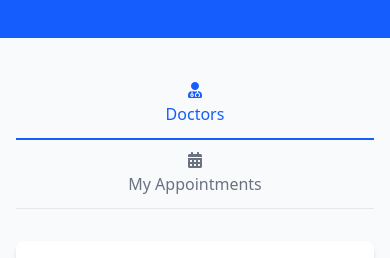
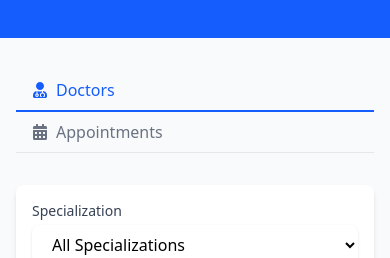
Before and after one commit to asmaaaman/doctory-website, a React (Vite) app: page / in a window 390 px wide. Shown: the part 354-612 px from the top of the page. Built offline with nearby package versions, Linux system fonts and the light colour scheme.

Commit message:
fix filter and search issue

```diff
--- a/src/pages/Home.tsx
+++ b/src/pages/Home.tsx
@@ -9,16 +9,26 @@ import AppointmentsCard from "../components/AppointmentsCard";
 const Home = () => {
   const appointments = useStore((state) => state.appointments);
   const getFilteredDoctors = useStore((s) => s.getFilteredDoctors);
+
+  useStore((s) => s.searchQuery);
+  useStore((s) => s.filter);
+
   const filteredDoctors = getFilteredDoctors();
 
   const [activeTab, setActiveTab] = useState<"doctors" | "appointments">(
     "doctors"
   );
 
+  // Update filtered doctors whenever filters or search change
+
   return (
     <main className="min-h-screen bg-gray-50">
       {/* Hero Section */}
-      <HeroSection onSearch={() => setActiveTab("doctors")} />
+      <HeroSection
+        onSearch={() => {
+          setActiveTab("doctors");
+        }}
+      />
 
       <div className="container mx-auto px-4 py-8">
         {/* Tabs Navigation */}
@@ -33,15 +43,14 @@ const Home = () => {
             role="tab"
             aria-selected={activeTab === "doctors"}
             aria-controls="doctors-panel"
-            tabIndex={activeTab === "doctors" ? 0 : -1}
-            className={`flex flex-col sm:flex-row items-center justify-center gap-1 sm:gap-2 px-4 py-3 w-full sm:w-auto font-medium focus:outline-none focus:ring-2 focus:ring-blue-500 ${
+            className={`flex items-center gap-2 px-4 py-2 ${
               activeTab === "doctors"
                 ? "text-blue-600 border-b-2 border-blue-600"
                 : "text-gray-500 hover:text-gray-700"
             }`}
             onClick={() => setActiveTab("doctors")}
           >
-            <FaUserMd />
+            <FaUserMd aria-hidden="true" />
             <span>Doctors</span>
           </button>
 
@@ -51,16 +60,15 @@ const Home = () => {
             role="tab"
             aria-selected={activeTab === "appointments"}
             aria-controls="appointments-panel"
-            tabIndex={activeTab === "appointments" ? 0 : -1}
-            className={`flex flex-col sm:flex-row items-center justify-center gap-1 sm:gap-2 px-4 py-3 w-full sm:w-auto font-medium focus:outline-none focus:ring-2 focus:ring-blue-500 ${
+            className={`flex items-center gap-2 px-4 py-2 ${
               activeTab === "appointments"
                 ? "text-blue-600 border-b-2 border-blue-600"
                 : "text-gray-500 hover:text-gray-700"
             }`}
             onClick={() => setActiveTab("appointments")}
           >
-            <FaCalendarAlt />
-            <span>My Appointments</span>
+            <FaCalendarAlt aria-hidden="true" />
+            <span>Appointments</span>
           </button>
         </div>
 
```
